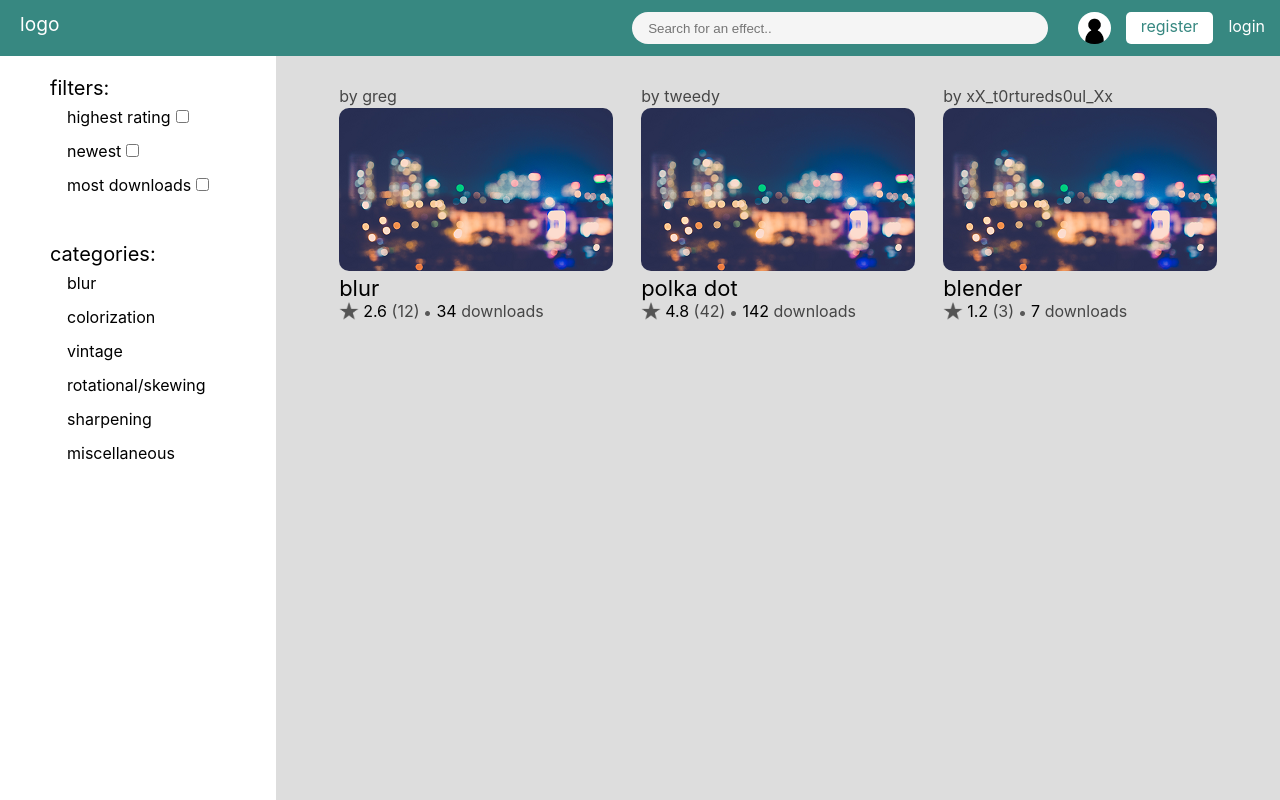
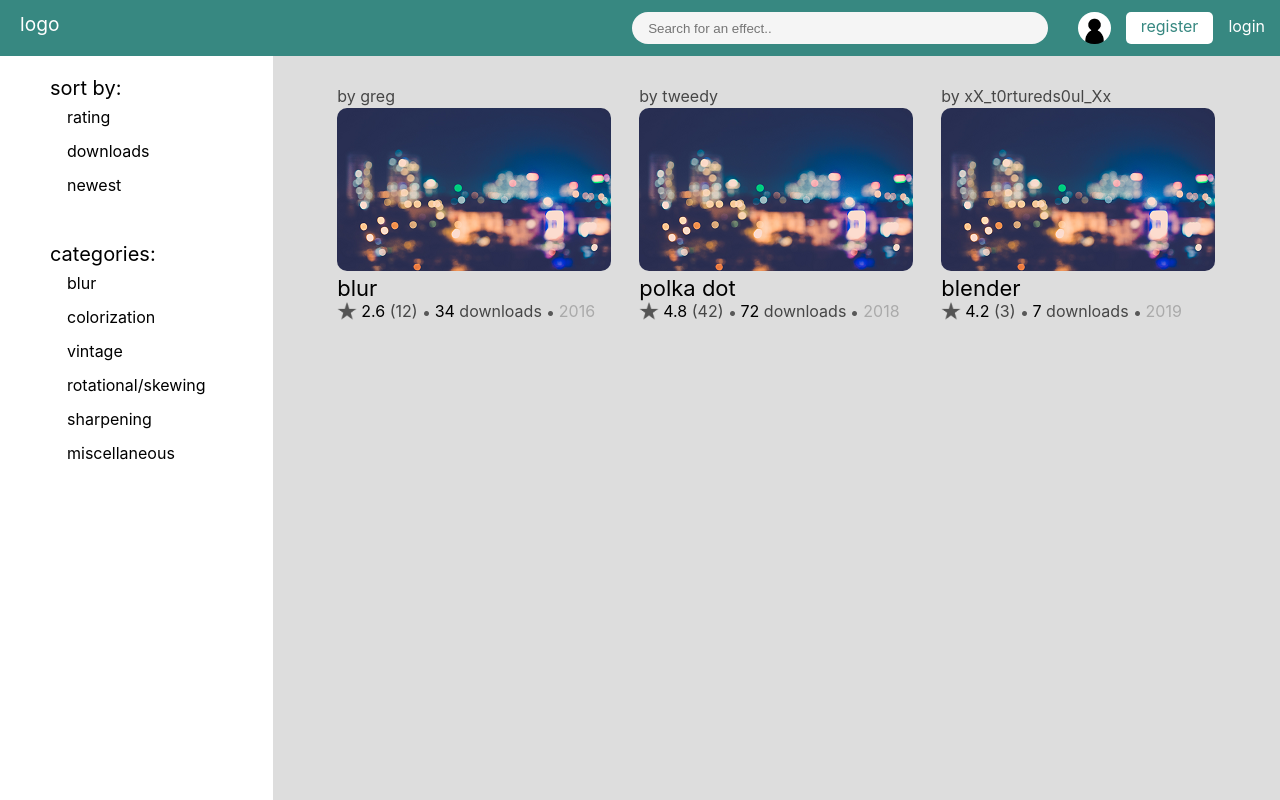
Before and after one commit to B-Evans99/customeffects, a React (Create React App) app in the folder custome/: page / in a window 1280 px wide. Shown: the top 800 px of the page. Built offline with nearby package versions, Linux system fonts and the light colour scheme.

Commit message:
feat(App.js): filter by newest

```diff
--- a/custome/src/App.css
+++ b/custome/src/App.css
@@ -18,7 +18,7 @@
 }
 
 .App {
-  display:flex;
+  display: flex;
   flex-direction: column;
 }
 
@@ -130,6 +130,10 @@
   align-items: center;
 }
 
+.date {
+  color: #aaa;
+}
+
 .cardRatingTotal,
 .cardDownloadText {
   color: #464646;
--- a/custome/src/App.js
+++ b/custome/src/App.js
@@ -16,6 +16,13 @@ let sortByDownloads = effects => {
 let sortByRating = effects => {
   effects.sort((a, b) => {
     return a.rating <= b.rating;
+  });
+  return effects;
+};
+
+let sortByNewest = effects => {
+  effects.sort((a, b) => {
+    return a.date <= b.date;
   });
   return effects;
 };
@@ -39,7 +46,6 @@ function App() {
     "sharpening",
     "miscellaneous"
   ]);
-  let [results, setResults] = useState(sortByRating(effects));
 
   return (
     <div className="App">
@@ -47,9 +53,13 @@ function App() {
       {navigation == 1 ? (
         <HomePage
           setNavigation={setNavigation}
-          effects={results}
+          effects={effects}
+          sortByDownloads={sortByDownloads}
+          sortByRating={sortByRating}
+          sortByNewest={sortByNewest}
           filters={filters}
           categories={categories}
+          setEffects={setEffects}
         />
       ) : navigation == 2 ? (
         <ResultsPage setNavigation={setNavigation} />
--- a/custome/src/HomePage.js
+++ b/custome/src/HomePage.js
@@ -1,11 +1,10 @@
-import React from 'react';
+import React from "react";
 import Header from "./components/header.js";
 import CardBox from "./components/cardBox.js";
 import FilterBox from "./components/filterBox.js";
 import "./App.css";
 
-const HomePage = (props) => {
-
+const HomePage = props => {
   let filters = props.filters;
   let categories = props.categories;
   let effects = props.effects;
@@ -13,11 +12,19 @@ const HomePage = (props) => {
   let setNavigation = props.setNavigation;
 
   return (
-        <div className = "HomePage">
-            <FilterBox setNavigation = {setNavigation} categories = {categories} filters = {filters}/>
-            <CardBox setNavigation = {setNavigation} effects = {effects} />
+    <div className="HomePage">
+      <FilterBox
+        sortByDownloads={props.sortByDownloads}
+        sortByRating={props.sortByRating}
+        sortByNewest={props.sortByNewest}
+        setNavigation={setNavigation}
+        categories={categories}
+        filters={filters}
+        setEffects={props.setEffects}
+      />
+      <CardBox setNavigation={setNavigation} effects={effects} />
     </div>
   );
-}
+};
 
 export default HomePage;
--- a/custome/src/components/card.js
+++ b/custome/src/components/card.js
@@ -27,6 +27,10 @@ const Card = ({ effect }) => {
         <span className="cardDownloadLine">
           {effect.downloads} <span className="cardDownloadText">downloads</span>
         </span>
+        <img src={dot} className="cardDotImg" alt="." width={5} />
+        <span className="date">
+          {new Date(effect.date * 1000).getFullYear()}
+        </span>
       </div>
     </div>
   );
--- a/custome/src/components/filter.js
+++ b/custome/src/components/filter.js
@@ -1,18 +1,24 @@
-import React from 'react';
+import React from "react";
 import "../App.css";
 
-const Filter = (props) => {
-
-    let filter = props.filter;
+const Filter = props => {
+  let filter = props.filter;
 
   return (
-    <div className="Filter" >
-        <span>
-            {filter}
-            <input type="checkbox" className = "checkbox" />
-        </span>
+    <div className="Filter">
+      <a
+        onClick={() => {
+          console.log(props.modify);
+          console.log(props.setEffects);
+          props.setEffects(effects => {
+            return JSON.parse(JSON.stringify(props.modify(effects)));
+          });
+        }}
+      >
+        {filter}
+      </a>
     </div>
   );
-}
+};
 
 export default Filter;
--- a/custome/src/components/filterBox.js
+++ b/custome/src/components/filterBox.js
@@ -1,21 +1,26 @@
-import React from 'react';
+import React from "react";
 import FilterGroup from "./filterGroup.js";
 import CategoryGroup from "./categoryGroup.js";
 import "../App.css";
 
-const FilterBox = (props) => {
-
+const FilterBox = props => {
   let filters = props.filters;
   let categories = props.categories;
 
   let setNavigation = props.setNavigation;
 
   return (
-        <div className="filterBox" >
-            <FilterGroup filters = {filters}/>
-            <CategoryGroup setNavigation = {setNavigation} categories = {categories} />
+    <div className="filterBox">
+      <FilterGroup
+        filters={filters}
+        sortByRating={props.sortByRating}
+        sortByDownloads={props.sortByDownloads}
+        sortByNewest={props.sortByNewest}
+        setEffects={props.setEffects}
+      />
+      <CategoryGroup setNavigation={setNavigation} categories={categories} />
     </div>
   );
-}
+};
 
 export default FilterBox;
--- a/custome/src/components/filterGroup.js
+++ b/custome/src/components/filterGroup.js
@@ -1,19 +1,33 @@
-import React from 'react';
+import React, { useState } from "react";
 import Filter from "./filter.js";
 import "../App.css";
 
-const FilterGroup = (props) => {
+const FilterGroup = props => {
+  let filters = props.filters;
 
-    let filters = props.filters;
-
-    return (
-        <div className="FilterGroup" >
-            <span style={{fontSize: "20px"}}>filters:</span>
-            {filters.map(filter => {
-                return <Filter filter={filter}/>;
-            })}
-        </div>
-    );
-}
+  return (
+    <div className="FilterGroup">
+      <span style={{ fontSize: "20px" }}>sort by:</span>
+      <Filter
+        effects={props.effects}
+        setEffects={props.setEffects}
+        filter={"rating"}
+        modify={props.sortByRating}
+      />
+      <Filter
+        effects={props.effects}
+        setEffects={props.setEffects}
+        filter={"downloads"}
+        modify={props.sortByDownloads}
+      />
+      <Filter
+        effects={props.effects}
+        setEffects={props.setEffects}
+        filter={"newest"}
+        modify={props.sortByNewest}
+      />
+    </div>
+  );
+};
 
 export default FilterGroup;
--- a/custome/src/data/users.js
+++ b/custome/src/data/users.js
@@ -8,7 +8,8 @@ export default {
         "Things are starting to look a little fuzzy with this retro-futuristic blending sauce.",
       rating: 2.6,
       reviewers: 12,
-      downloads: 34
+      downloads: 34,
+      date: 1454284800
     },
     {
       eID: 1,
@@ -18,16 +19,18 @@ export default {
         "Who doesn't love a good polka dot fiasco? A perusal of the polka dot pantry?",
       rating: 4.8,
       reviewers: 42,
-      downloads: 142
+      downloads: 72,
+      date: 1528416000
     },
     {
       eID: 2,
       user: 2,
       name: "blender",
       desc: "I made this so that you can really make your colours blend.",
-      rating: 1.2,
+      rating: 4.2,
       reviewers: 3,
-      downloads: 7
+      downloads: 7,
+      date: 1564790400
     }
   ],
   users: {
```
Lines whose indentation alone changed are shown as unchanged.
